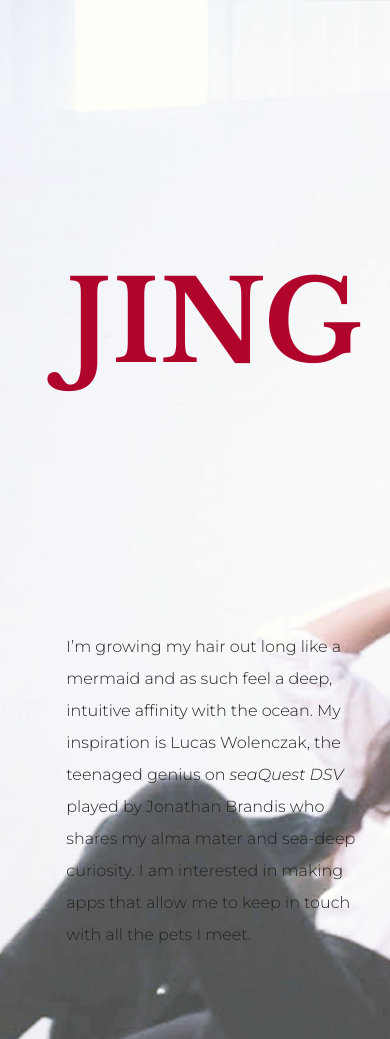
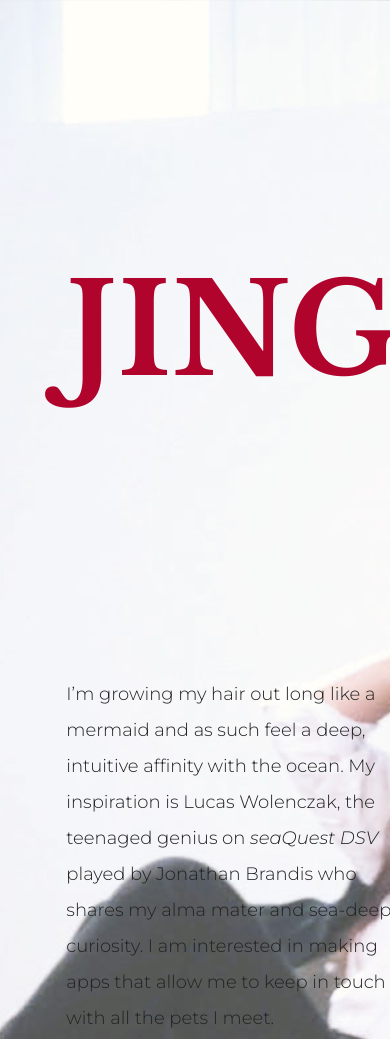
Before and after one commit to jingyufanclub/jingyufanclub.github.io, a plain HTML site: page index.html in a window 390 px wide. Shown: the top 1039 px of the page. Drawn offline with nearby package versions, Linux system fonts and the light colour scheme.

Commit message:
adjust header height in mobile

```diff
--- a/stylesheets/index.css
+++ b/stylesheets/index.css
@@ -14,7 +14,10 @@ body {
 
 @media all and (max-width: 600px) and (min-width: 320px) {
   body{
-    font-size: 16px;
+    font-size: 18px;
+  }
+  .header {
+    height: 200px;
   }
 }
 
```
